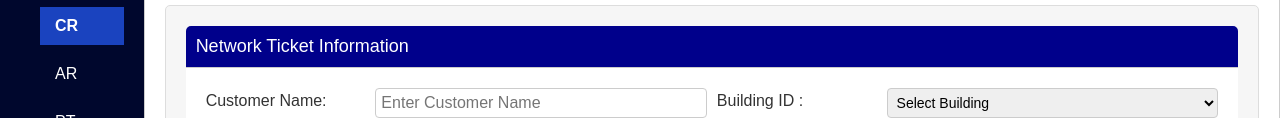
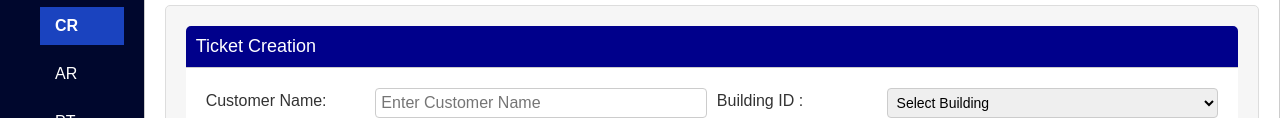
Before and after one commit to WebsiteUI/Interface2, a plain HTML site: page CR.html in a window 1280 px wide. Shown: the part 227-345 px from the top of the page. Drawn offline with Linux system fonts and the light colour scheme.

Commit message:
Update CR.html

```diff
--- a/CR.html
+++ b/CR.html
@@ -53,7 +53,7 @@
 					<!-- New Panel Below Search Panel -->
 					<div class="fields-panel">
 						<div class="panel-header">
-							Network Ticket Information
+							Ticket Creation
 						</div>
 						<div class="panel-content">
 							<form>
```
